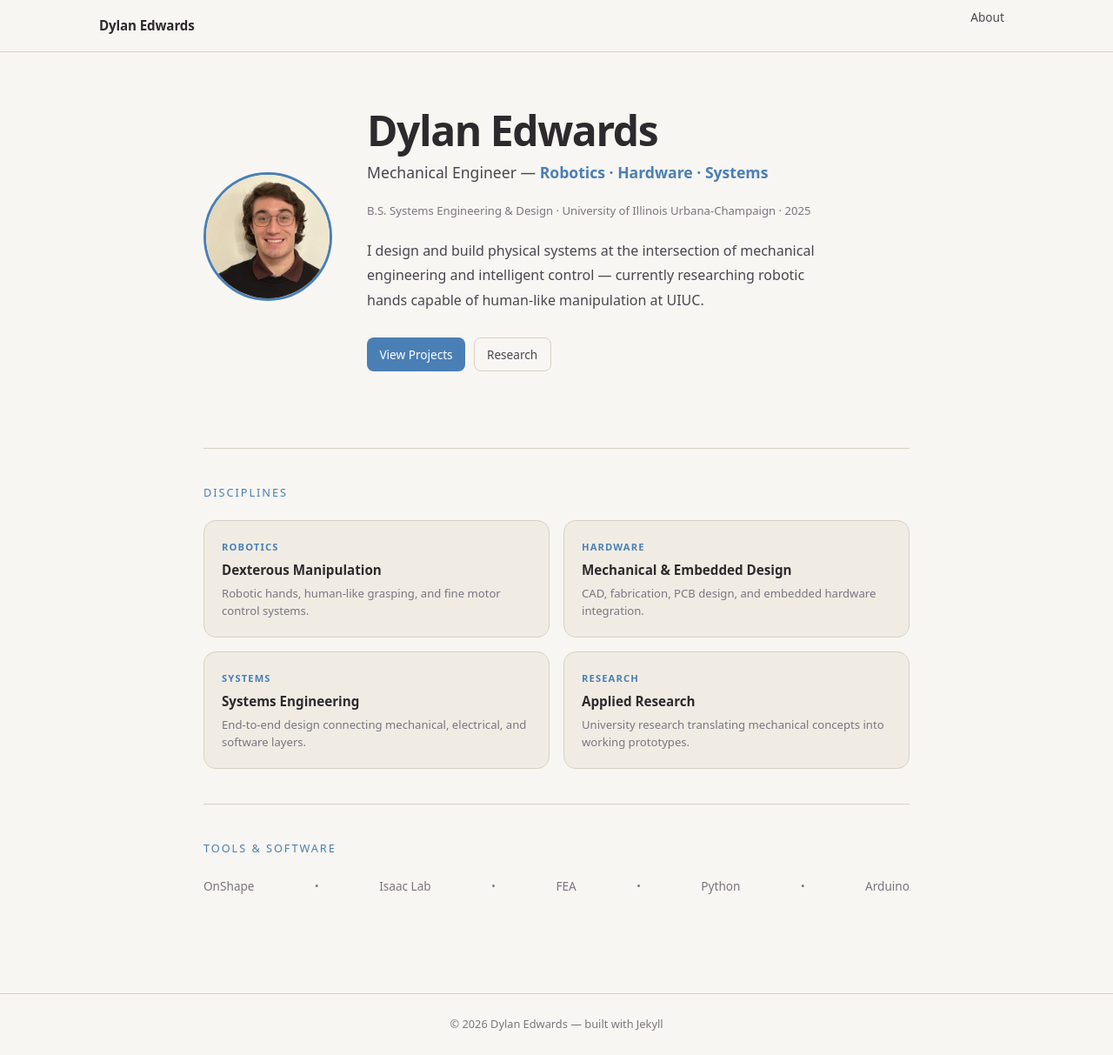
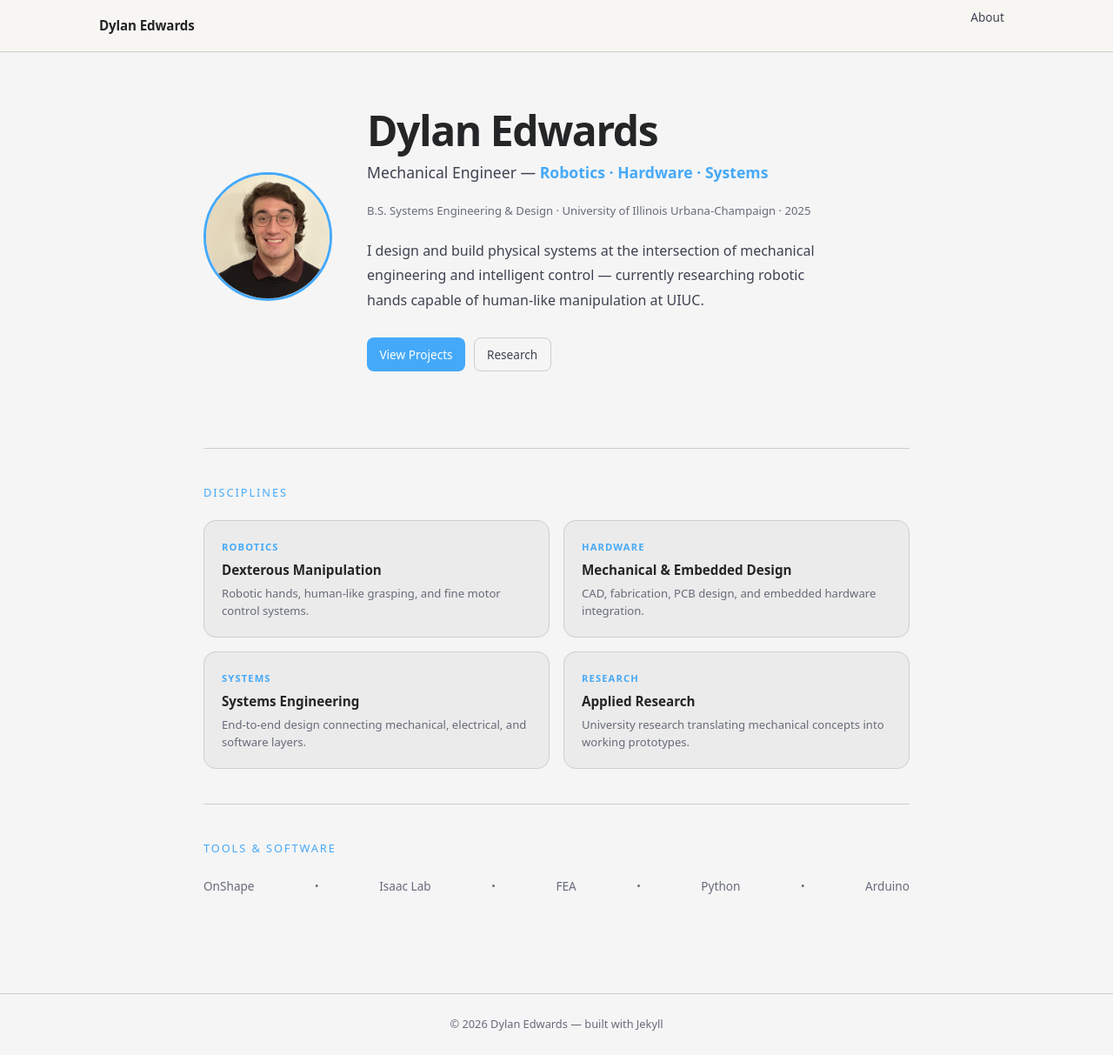
Before and after one commit to DylanEdwards02/DylanEdwards02.github.io, a Jekyll site: the page built from index.md, in a window 1280 px wide and 1213 px high. Shown: the whole window at 87% size. Built offline with Jekyll 4.4.1, drawn with Linux system fonts in a browser that asks for light colours.

Commit message:
Update CSS custom properties for theme colors

```diff
--- a/assets/css/style.css
+++ b/assets/css/style.css
@@ -5,18 +5,18 @@
 
 /* ── Custom Properties ─────────────────────────────────────── */
 :root {
-  --bg:          #f8f6f2;
-  --bg-2:        #f0ece4;
-  --bg-3:        #e8e2d8;
-  --border:      #d8d0c4;
-  --border-2:    #c0b8ac;
-  --text:        #2d2a2e;
-  --text-2:      #4a4650;
-  --text-3:      #7a7580;
-  --accent:      #4a7fb5;
-  --accent-2:    #3a6fa5;
-  --green:       #2a9f7f;
-  --yellow:      #e6c37a;
+  --bg:          #f5f5f5;
+  --bg-2:        #ebebeb;
+  --bg-3:        #e0e0e0;
+  --border:      #cdcdcd;
+  --border-2:    #bbbbbb;
+  --text:        #242526;
+  --text-2:      #3e4250;
+  --text-3:      #676b79;
+  --accent:      #45a9f9;
+  --accent-2:    #6fc1ff;
+  --green:       #0aab8f;
+  --yellow:      #ffb86c;
   --font-mono:   'JetBrains Mono', 'Fira Code', 'Cascadia Code', monospace;
   --font-sans:   'DM Sans', system-ui, -apple-system, sans-serif;
   --radius:      8px;
```
